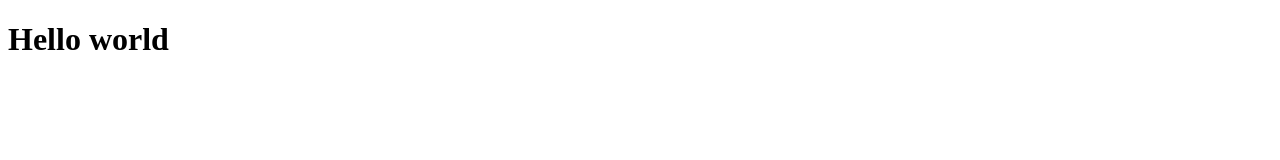
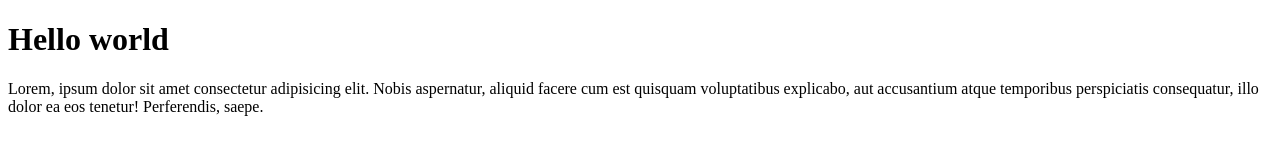
Before and after one commit to banxiqbal/iqba-git-test, a plain HTML site: page index.html in a window 1280 px wide. Drawn offline with Linux system fonts and the light colour scheme.

Commit message:
menambahkan paragraf

```diff
--- a/index.html
+++ b/index.html
@@ -8,6 +8,7 @@
 </head>
 <body>
     <h1>Hello world</h1>
+    <p>Lorem, ipsum dolor sit amet consectetur adipisicing elit. Nobis aspernatur, aliquid facere cum est quisquam voluptatibus explicabo, aut accusantium atque temporibus perspiciatis consequatur, illo dolor ea eos tenetur! Perferendis, saepe.</p>
 
 </body>
 </html>
```
